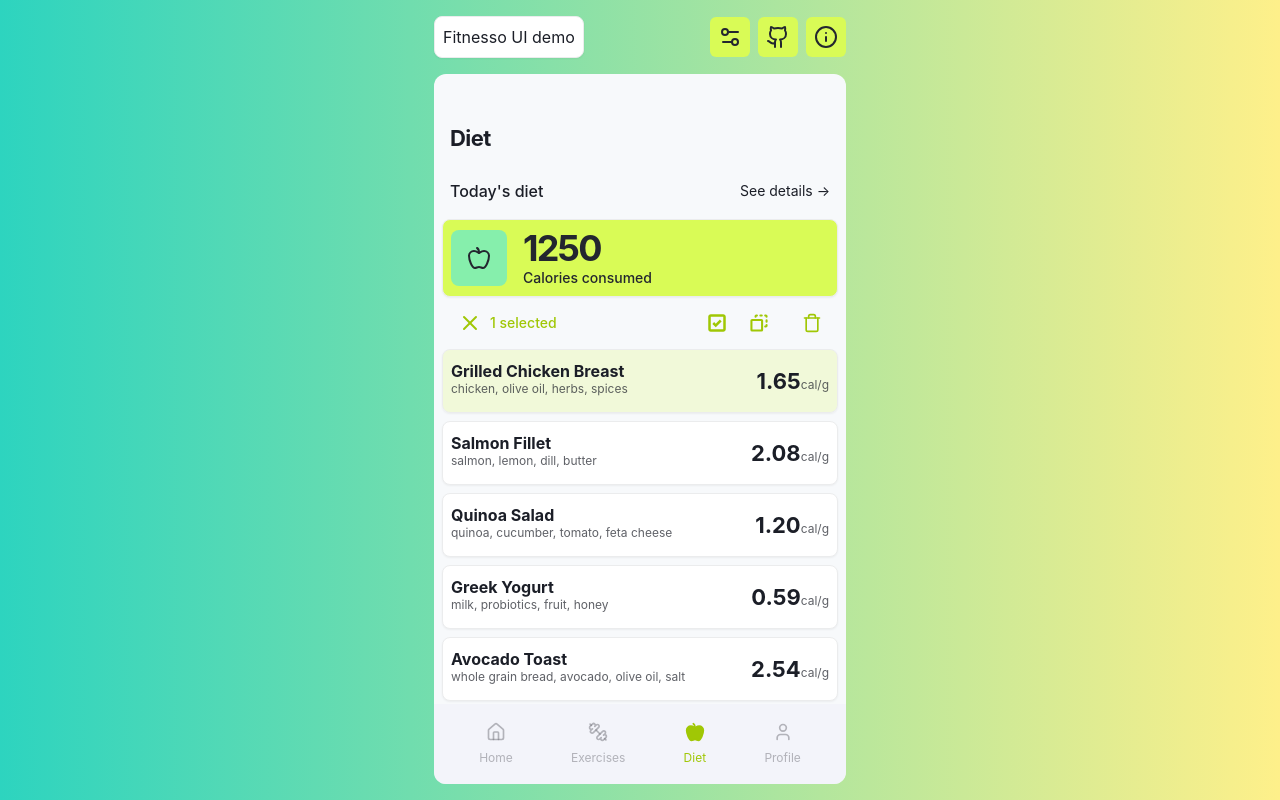
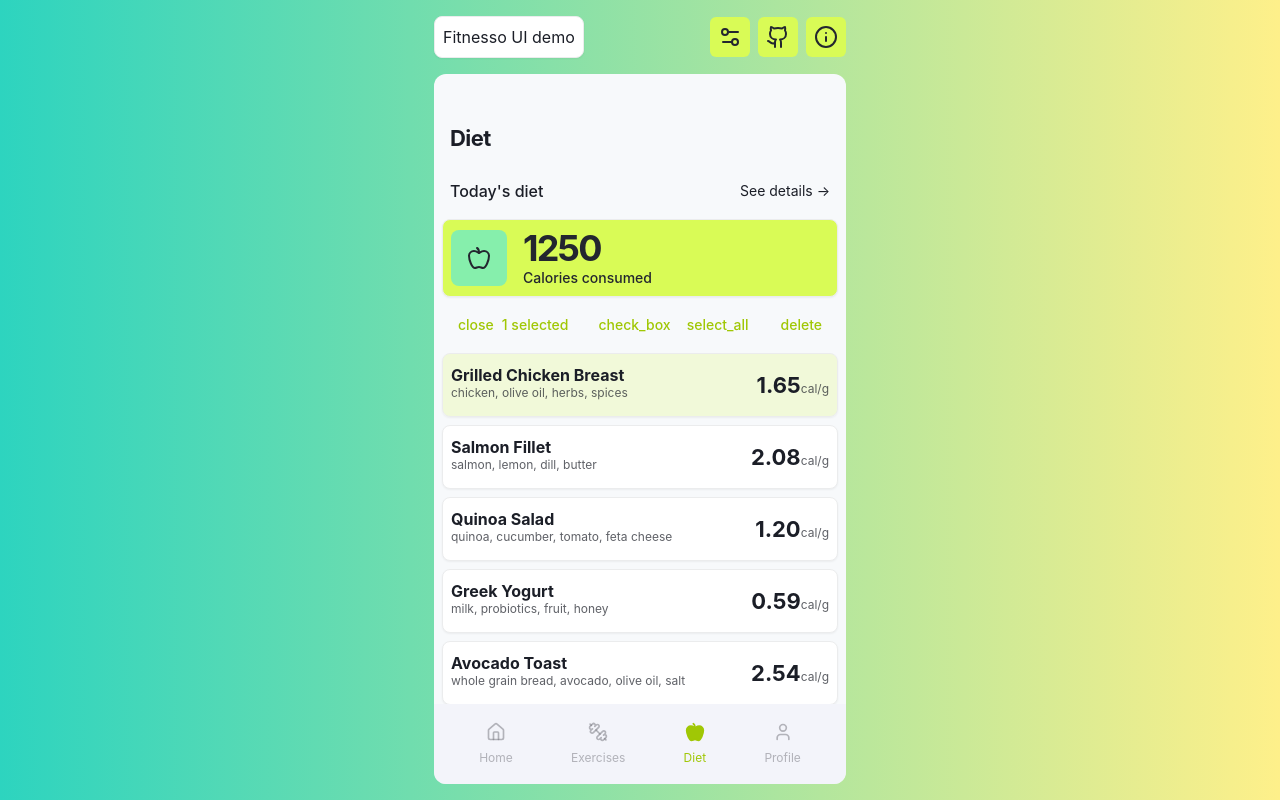
Before and after one commit to Rich1997/fitnesso-design-demo, a React (Vite) app: page /diet in a window 1280 px wide. Both pictures are taken after a click on the element 640 px from the left and 381 px from the top of the page. Built offline with nearby package versions, Linux system fonts and the light colour scheme; a web font is replaced by a local one.

Commit message:
Change icons to material symbols

```diff
--- a/package.json
+++ b/package.json
@@ -10,6 +10,7 @@
     "preview": "vite preview"
   },
   "dependencies": {
+    "@material-symbols/font-400": "^0.23.0",
     "@radix-ui/react-dialog": "^1.1.1",
     "@radix-ui/react-slot": "^1.1.0",
     "class-variance-authority": "^0.7.0",
@@ -17,7 +18,6 @@
     "lucide-react": "^0.435.0",
     "react": "^18.3.1",
     "react-dom": "^18.3.1",
-    "react-icons": "^5.3.0",
     "react-router-dom": "^6.26.1",
     "tailwind-merge": "^2.5.2",
     "tailwindcss-animate": "^1.0.7",
--- a/src/components/UI snippets/ActionBar.tsx
+++ b/src/components/UI snippets/ActionBar.tsx
@@ -1,6 +1,3 @@
-import { Filter, Search, Trash, X } from "lucide-react";
-import { PiSelectionBackgroundBold } from "react-icons/pi";
-import { BiCheckboxChecked, BiSolidCheckboxChecked } from "react-icons/bi";
 import { Button } from "@/components/ui/button";
 import { useSelectionContext } from "@/context/SelectionContext";
 
@@ -17,11 +14,11 @@ const ActionBar: React.FC<ActionBarProps> = ({ allItems }) => {
 
     if (selectedItems.length > 0) {
         return (
-            <div className="flex justify-between items-center pb-4 text-accent font-medium">
+            <div className="flex justify-between items-center pb-4 text-accent font-medium h-10">
                 <div className="flex gap-2 text-sm items-center">
                     <div className="flex gap-2 items-center">
                         <Button variant="ghost" size="sm" onClick={clearSelections}>
-                            <X size={24} />
+                            <span class="material-symbols-rounded">close</span>
                         </Button>
                         {selectedItems.length} selected
                     </div>
@@ -29,16 +26,16 @@ const ActionBar: React.FC<ActionBarProps> = ({ allItems }) => {
                 <div className="flex gap-4 items-center">
                     <Button variant="ghost" size="sm" onClick={handleSelectAll}>
                         {selectedItems.length === allItems.length ? (
-                            <BiSolidCheckboxChecked size={30} />
+                            <span className="material-symbols-rounded mso">check_box</span>
                         ) : (
-                            <BiCheckboxChecked size={30} />
+                            <span className="material-symbols-rounded">check_box</span>
                         )}
                     </Button>
                     <Button variant="ghost" size="sm">
-                        <PiSelectionBackgroundBold size={22} />
+                        <span class="material-symbols-rounded">select_all</span>
                     </Button>
                     <Button variant="ghost" size="sm" className="ml-4">
-                        <Trash size={20} />
+                        <span class="material-symbols-rounded">delete</span>
                     </Button>
                 </div>
             </div>
@@ -46,13 +43,13 @@ const ActionBar: React.FC<ActionBarProps> = ({ allItems }) => {
     }
 
     return (
-        <div className="flex justify-between items-center pb-4 text-accent font-medium">
+        <div className="flex justify-between items-center pb-4 text-accent font-medium h-10">
             <div className="flex gap-2 text-sm items-center">
-                <Search size={18} />
+                <span class="material-symbols-rounded">search</span>
                 Search
             </div>
             <div className="flex gap-2 text-sm items-center">
-                <Filter size={18} />
+                <span class="material-symbols-rounded">filter_alt</span>
                 Filter
             </div>
         </div>
--- a/src/index.css
+++ b/src/index.css
@@ -46,6 +46,11 @@ code {
 
 [data-color-scheme="light"] {
     color-scheme: light;
+}
+
+/* material-symbols-outlined */
+.mso {
+    font-variation-settings: "FILL" 1;
 }
 
 .min-h-patch {
--- a/src/main.tsx
+++ b/src/main.tsx
@@ -1,6 +1,7 @@
 import ReactDOM from "react-dom/client";
 import App from "./App.tsx";
 import "./index.css";
+import "@material-symbols/font-400";
 import { ThemeProvider } from "./context/ThemeContext.tsx";
 import { SelectionProvider } from "./context/SelectionContext";
 
```
Also changed, not shown: 1 other file (tests, documents, lock files or other folders).
